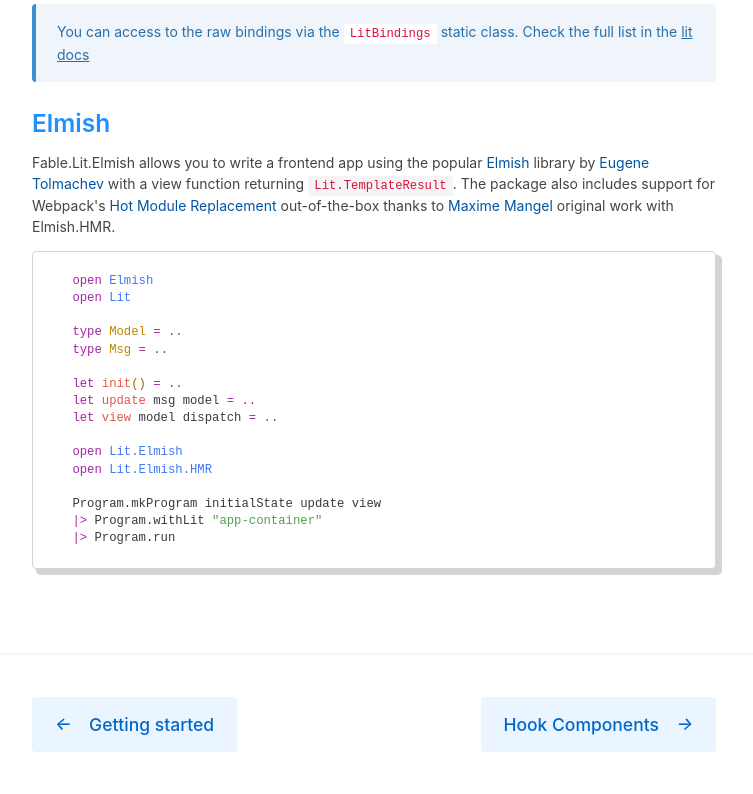
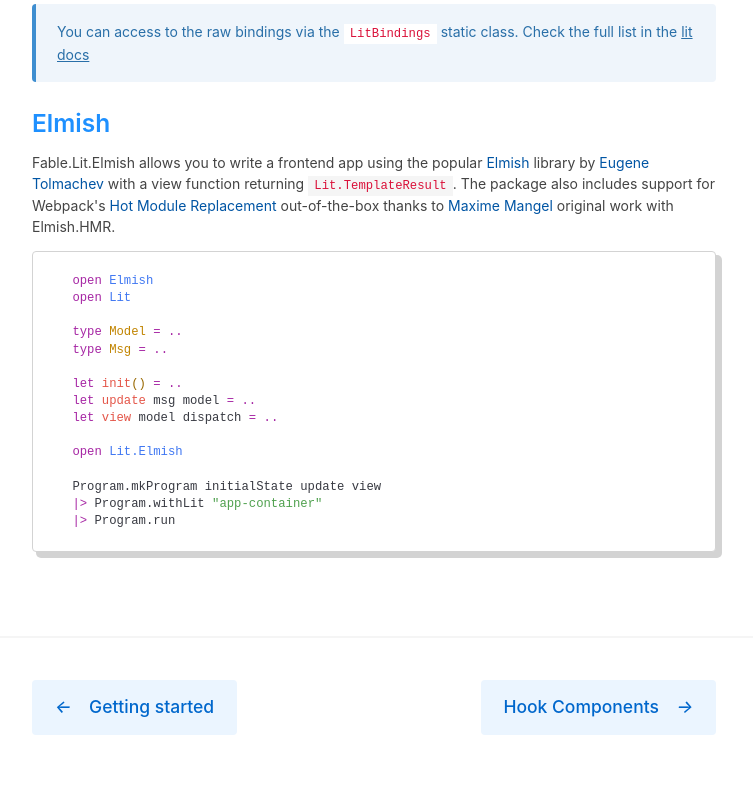
Before and after one commit to fable-compiler/Fable.Lit, a plain HTML site: page docs/templates.html in a window 1280 px wide. Shown: the part 3573-4367 px from the top of the page, without its empty margins (362-1115 px from the left). Drawn offline with nearby package versions, Linux system fonts and the light colour scheme; a script that the page names is missing.

Commit message:
deploy: 3e2930170a284a2bcbeb5cb37bade9e10b6aafb0

```diff
--- a/docs/templates.html
+++ b/docs/templates.html
@@ -57,7 +57,6 @@
 <span class=grvsc-line><span class=grvsc-source><span class=mtk14>let</span><span class=mtk1> </span><span class=mtk5>view</span><span class=mtk1> model dispatch </span><span class=mtk14>=</span><span class=mtk1> </span><span class=mtk14>..</span></span></span>
 <span class=grvsc-line><span class=grvsc-source></span></span>
 <span class=grvsc-line><span class=grvsc-source><span class=mtk14>open</span><span class=mtk1> </span><span class=mtk9>Lit.Elmish</span></span></span>
-<span class=grvsc-line><span class=grvsc-source><span class=mtk14>open</span><span class=mtk1> </span><span class=mtk9>Lit.Elmish.HMR</span></span></span>
 <span class=grvsc-line><span class=grvsc-source></span></span>
 <span class=grvsc-line><span class=grvsc-source><span class=mtk1>Program.mkProgram initialState update view</span></span></span>
 <span class=grvsc-line><span class=grvsc-source><span class=mtk14>|></span><span class=mtk1> Program.withLit </span><span class=mtk10>"app-container"</span></span></span>
```
